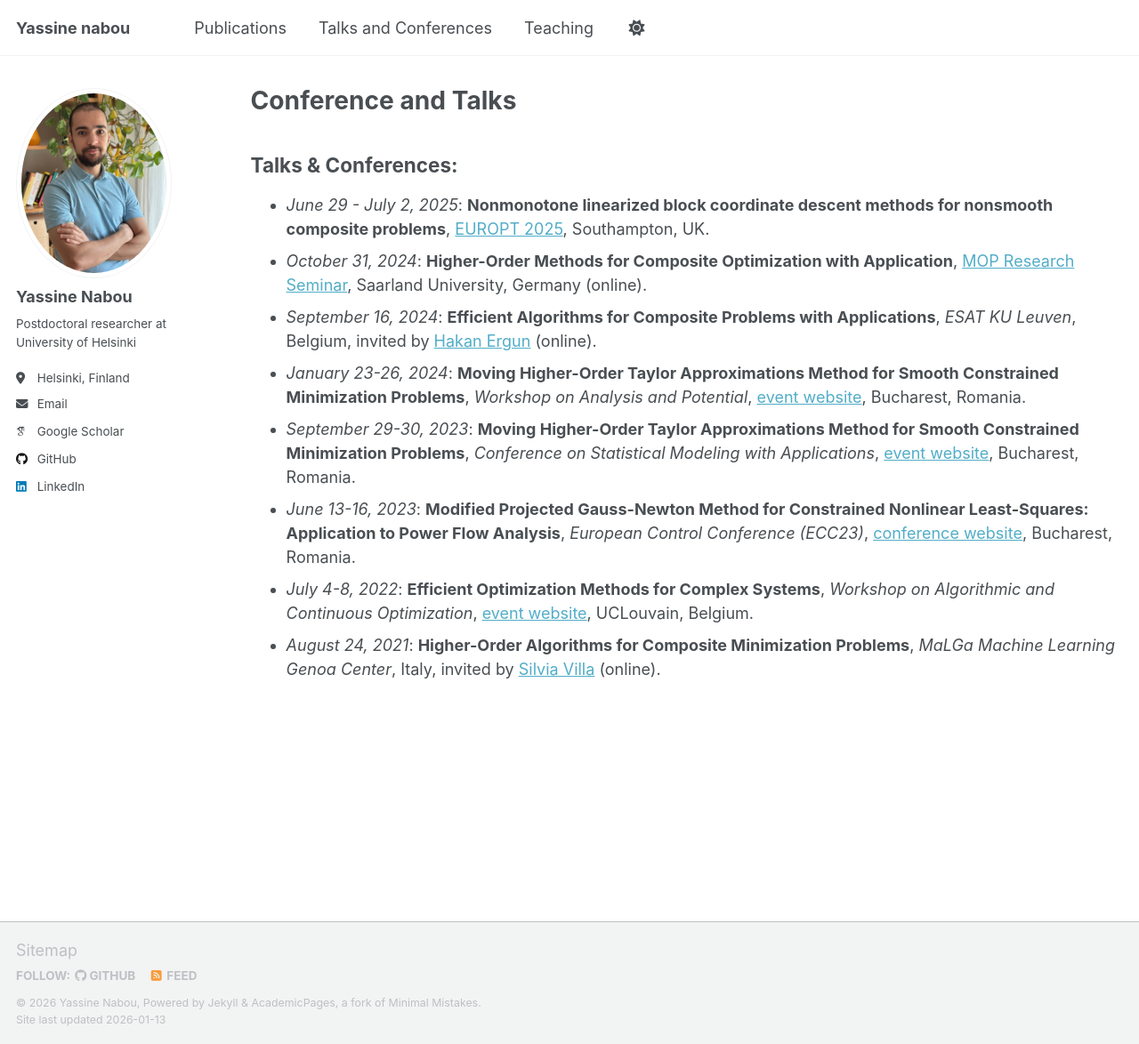
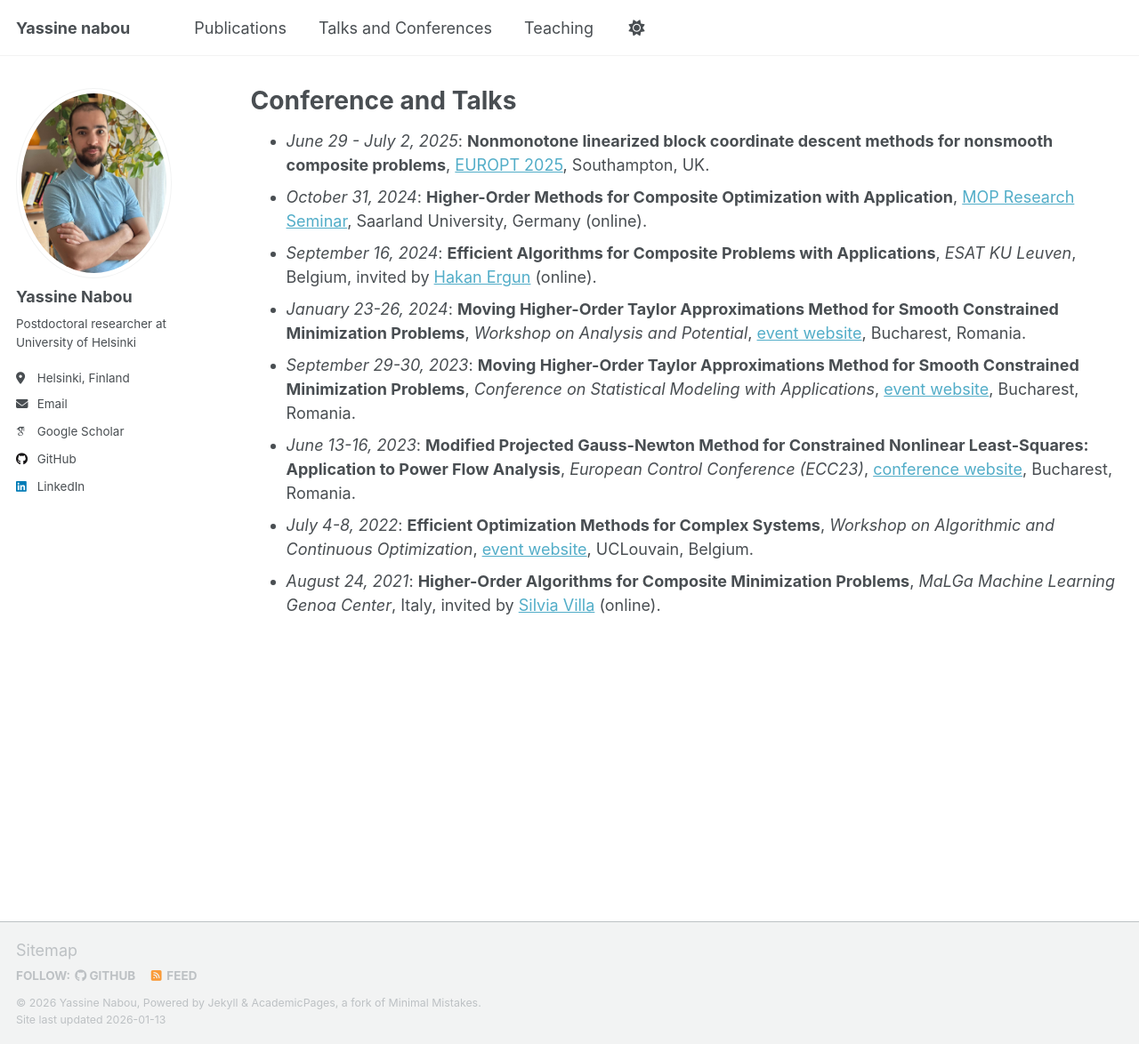
Before and after one commit to Yassine-Nabou/Yassine-Nabou.github.io, a Jekyll site: the page built from _pages/conference-talks.md, in a window 1280 px wide and 1174 px high. Shown: the whole window at 89% size. Built offline with Jekyll 4.4.1, drawn with Linux system fonts in a browser that asks for light colours; some web fonts are replaced; a script that is not in the unit is left out.

Commit message:
Remove header from conference talks section
Removed the header for Talks & Conferences section.

```diff
--- a/_pages/conference-talks.md
+++ b/_pages/conference-talks.md
@@ -4,8 +4,6 @@ title: "Conference and Talks"
 permalink: /conference-and-talks/
 author_profile: true
 ---
-
-## Talks & Conferences:
 
 - *June 29 - July 2, 2025*: **Nonmonotone linearized block coordinate descent methods for nonsmooth composite problems**, [EUROPT 2025](https://europt2025.org/#Social-Program), Southampton, UK.
 - *October 31, 2024*: **Higher-Order Methods for Composite Optimization with Application**, [MOP Research Seminar](https://www.mop.uni-saarland.de/teaching/MOPResearchSeminar/index.shtml), Saarland University, Germany (online).
```
